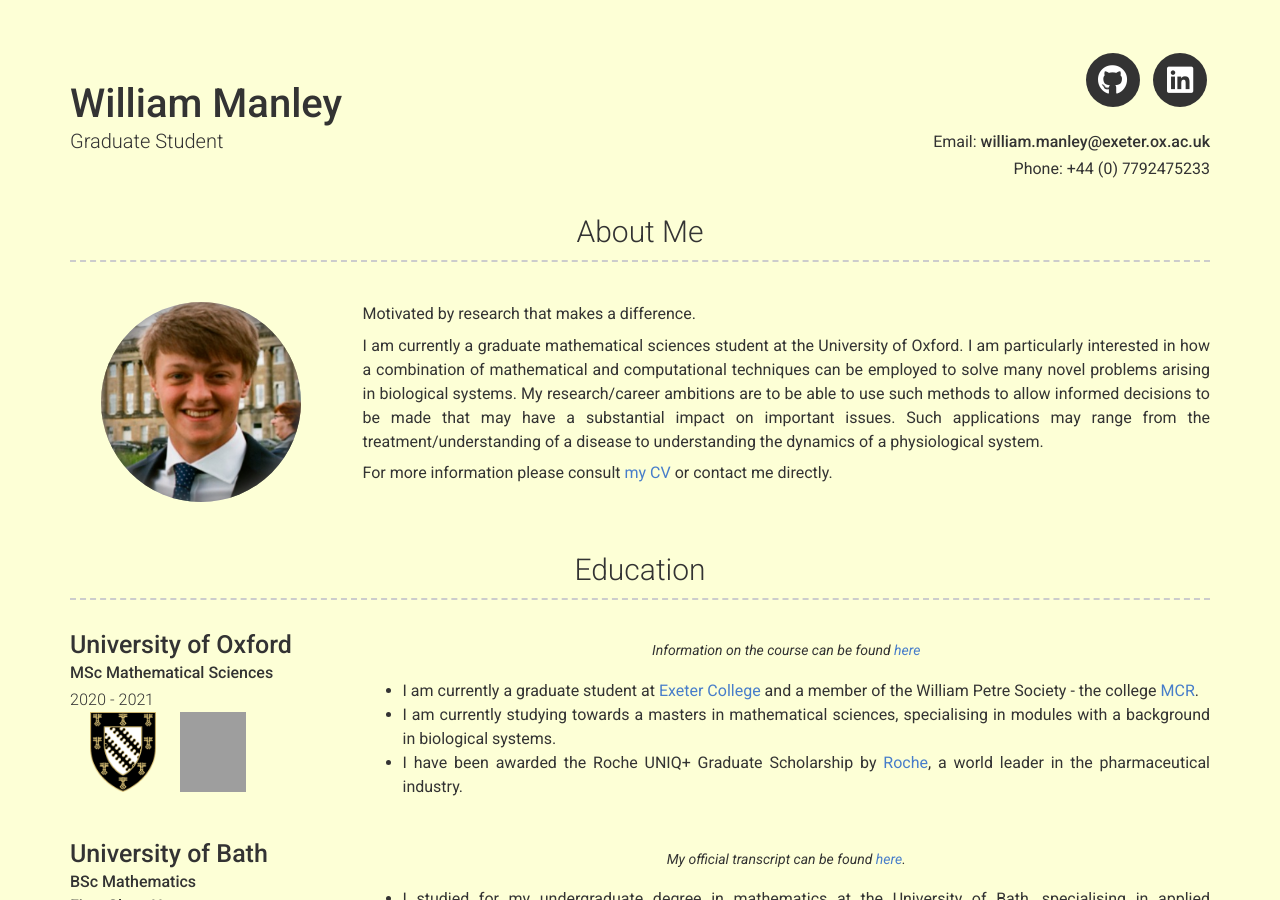
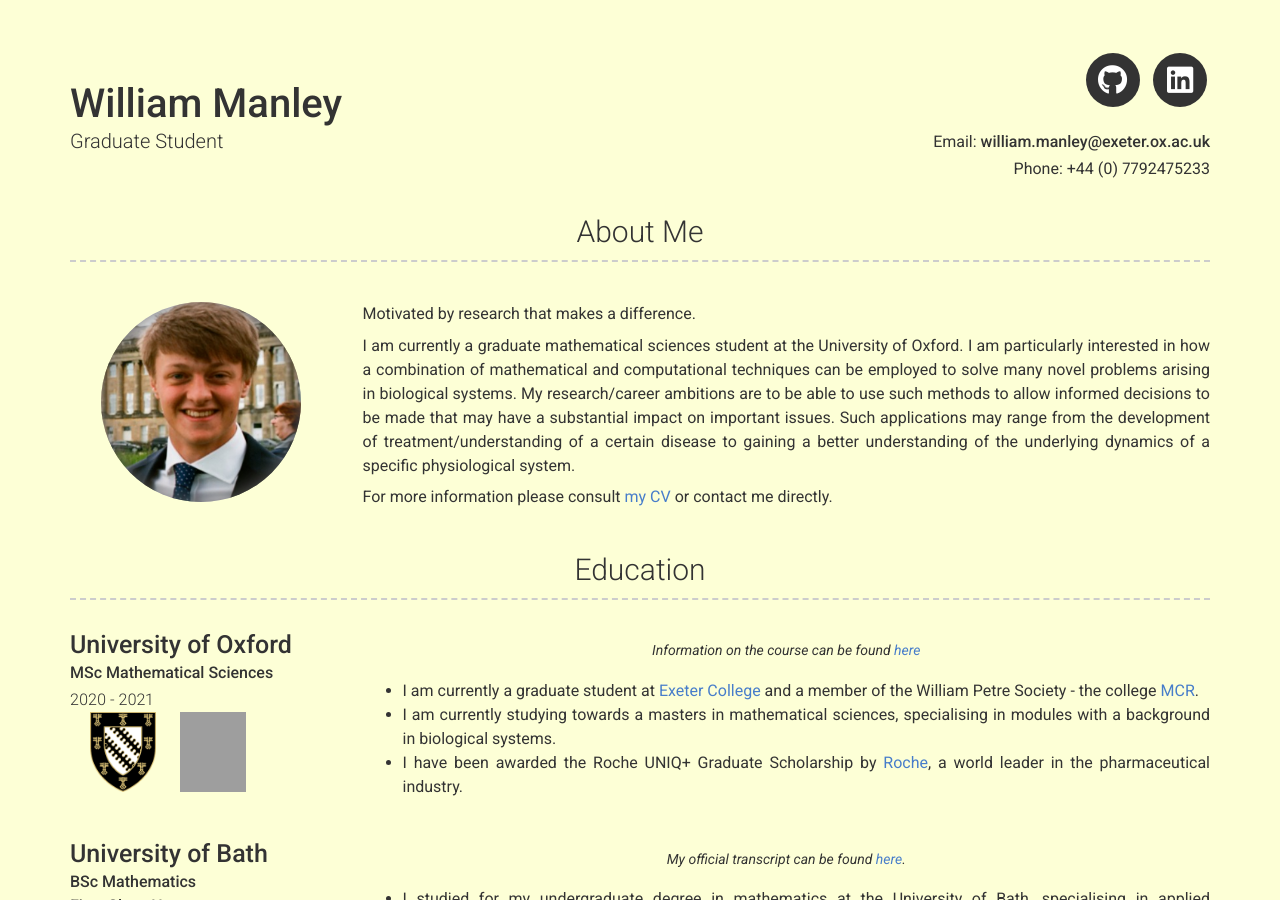
Before and after one commit to WilliamManley/WilliamManley.github.io, a Jekyll site: the page built from index.md, in a window 1280 px wide and 900 px high. Built offline with Jekyll 4.4.1, drawn with Linux system fonts in a browser that asks for light colours; nearby versions of some CDN libraries; grey boxes are pictures that could not be loaded.

Commit message:
Completed about me section

```diff
--- a/_config.yml
+++ b/_config.yml
@@ -51,7 +51,7 @@ about_content: | # this will include new lines to allow paragraphs
  I am currently a graduate mathematical sciences student at the University of Oxford.
  I am particularly interested in how a combination of mathematical and computational techniques can be employed to solve many novel problems arising in biological systems.
  My research/career ambitions are to be able to use such methods to allow informed decisions to be made that may have a substantial impact on important issues. Such applications
- may range from the treatment/understanding of a disease to understanding the dynamics of a physiological system.
+ may range from the development of treatment/understanding of a certain disease to gaining a better understanding of the underlying dynamics of a specific physiological system.
 
  For more information please consult <a href="documents/will_manley_cv.pdf">my CV</a> or contact me directly.
 
```
